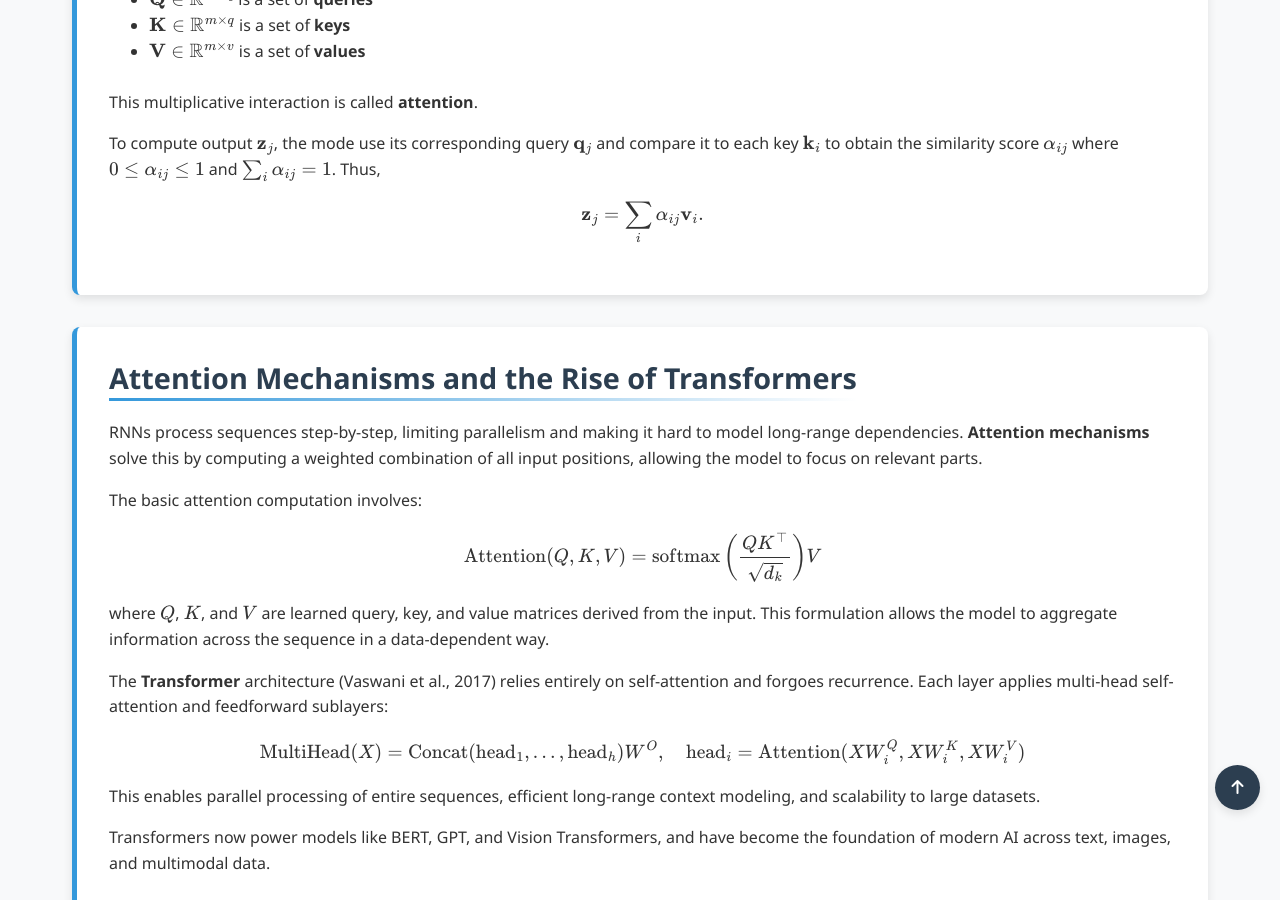
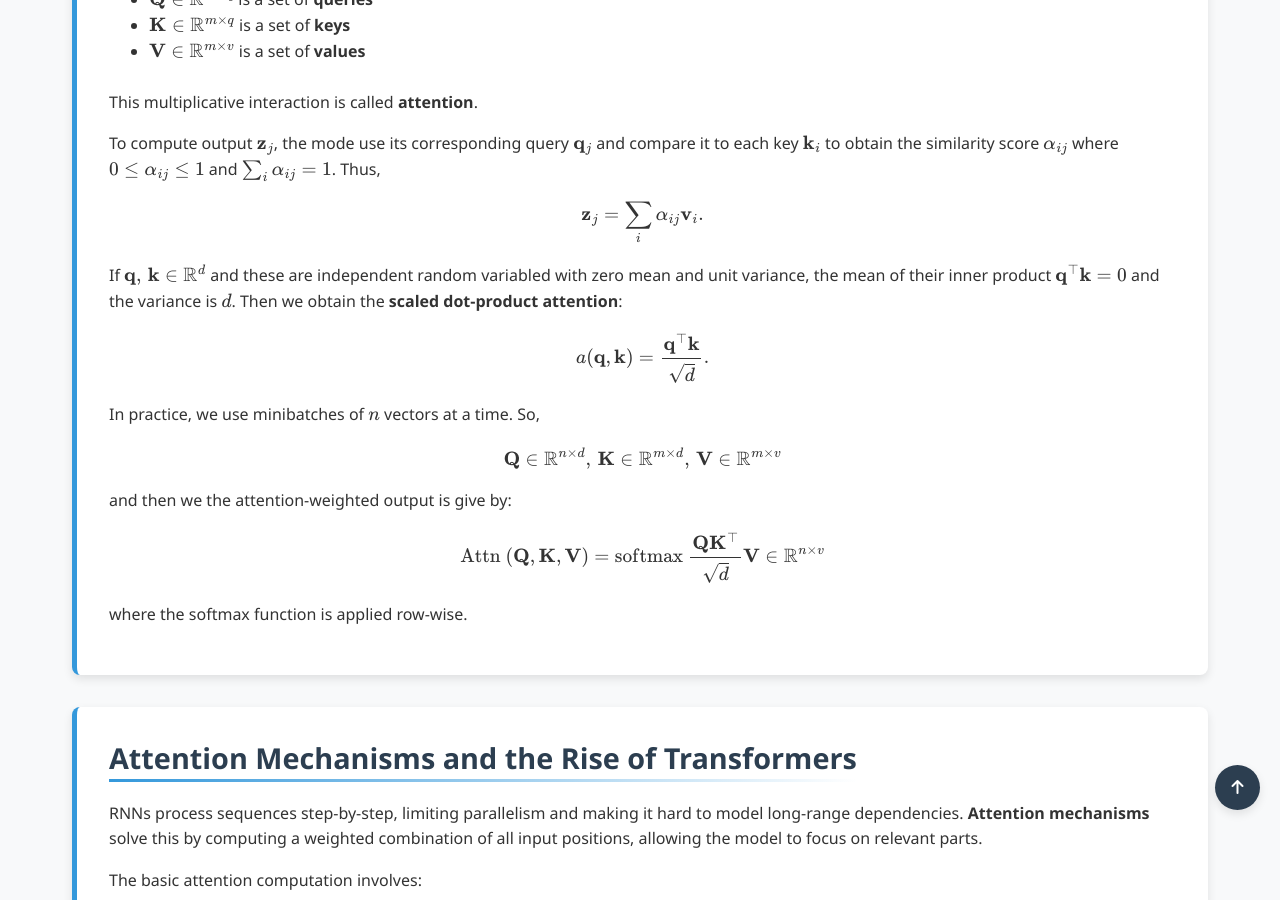
Before and after one commit to Yusukey01/yusukey01.github.io, a Jekyll site: the page built from Mathematics/Machine_learning/deep_nn.html, in a window 1280 px wide and 900 px high, scrolled down 2163 px. Built offline with Jekyll 4.4.1, drawn with Linux system fonts in a browser that asks for light colours.

Commit message:
add attention section

```diff
--- a/Mathematics/Machine_learning/deep_nn.html
+++ b/Mathematics/Machine_learning/deep_nn.html
@@ -108,6 +108,23 @@ uses_python: false
                     \mathbf{z}_j = \sum_{i}\alpha_{ij}\mathbf{v}_i.
                     \]
                 </p>
+                <p>
+                    If \(\mathbf{q}, \, \mathbf{k} \in \mathbb{R}^d\) and these are independent random variabled with zero mean and
+                    unit variance, the mean of their inner product \(\mathbf{q}^\top \mathbf{k} = 0\) and the variance is \(d\). Then we obtain
+                    the <strong>scaled dot-product attention</strong>:
+                    \[
+                    a(\mathbf{q}, \mathbf{k}) = \frac{\mathbf{q}^\top \mathbf{k}}{\sqrt{d}}.
+                    \]
+                    In practice, we use minibatches of \(n\) vectors at a time. So,
+                    \[
+                    \mathbf{Q} \in \mathbb{R}^{n \times d}, \, \mathbf{K} \in \mathbb{R}^{m \times d}, \, \mathbf{V} \in \mathbb{R}^{m \times v}
+                    \]
+                    and then we the attention-weighted output is give by:
+                    \[
+                    \text{Attn }(\mathbf{Q}, \mathbf{K}, \mathbf{V}) = \text{softmax } \frac{\mathbf{Q} \mathbf{K}^\top}{\sqrt{d}}\mathbf{V} \in \mathbb{R}^{n \times v}
+                    \]
+                    where the softmax function is applied row-wise.
+                </p>
             </section>
 
             <section id="attention" class="section-content">
```
